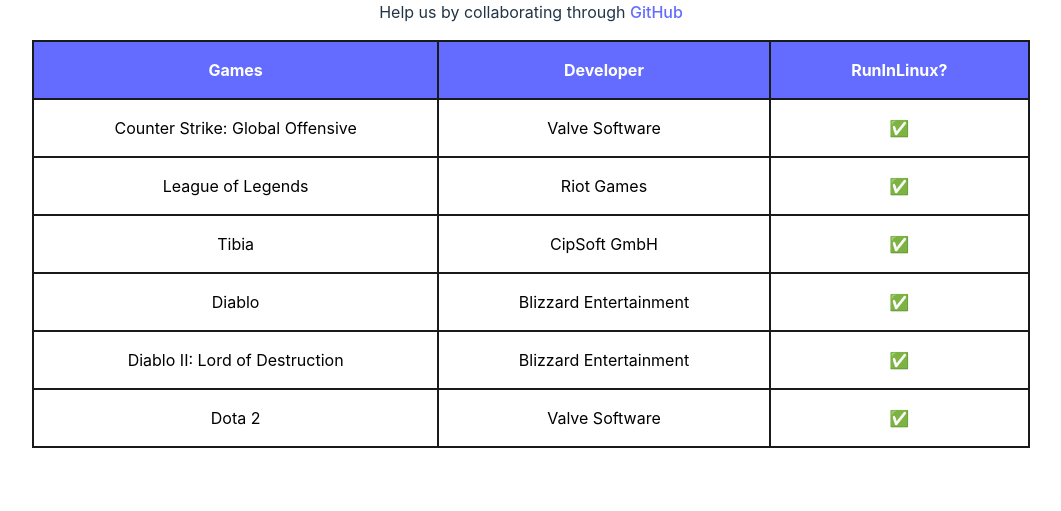
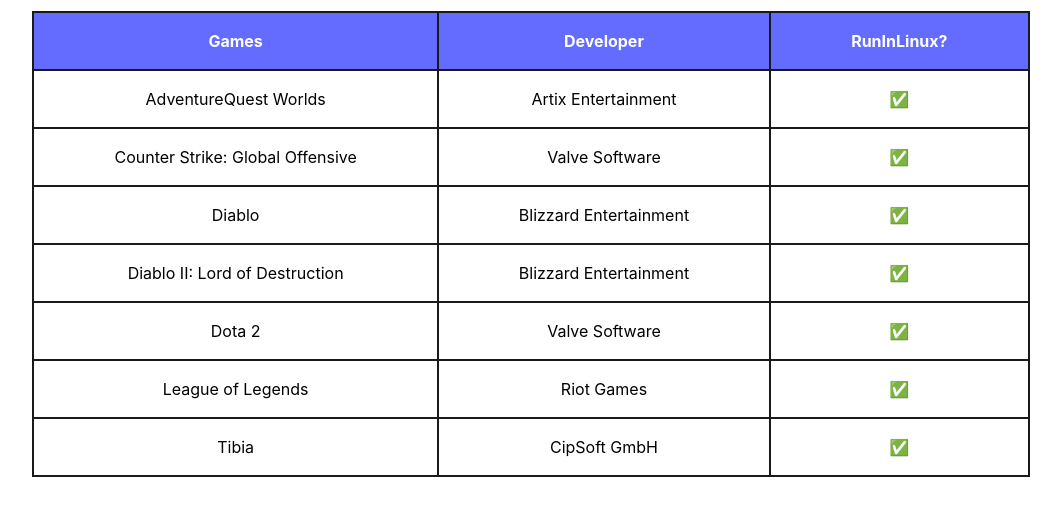
Before and after one commit to Yagasaki7K/website-runinlinux, a React (Vite) app: page / in a window 1280 px wide. Shown: the part 286-797 px from the top of the page, without its empty margins (109-1170 px from the left). Built offline with nearby package versions, Linux system fonts and the light colour scheme.

Commit message:
[RunInLinux] Added Game

```diff
--- a/src/App.tsx
+++ b/src/App.tsx
@@ -27,18 +27,13 @@
         </thead>
         <tbody>
           <tr>
-            <td>Counter Strike: Global Offensive</td>
-            <td>Valve Software</td>
+            <td>AdventureQuest Worlds</td>
+            <td>Artix Entertainment</td>
             <td>✅</td>
           </tr>
           <tr>
-            <td>League of Legends</td>
-            <td>Riot Games</td>
-            <td>✅</td>
-          </tr>
-          <tr>
-            <td>Tibia</td>
-            <td>CipSoft GmbH</td>
+            <td>Counter Strike: Global Offensive</td>
+            <td>Valve Software</td>
             <td>✅</td>
           </tr>
           <tr>
@@ -54,6 +49,16 @@
           <tr>
             <td>Dota 2</td>
             <td>Valve Software</td>
+            <td>✅</td>
+          </tr>
+          <tr>
+            <td>League of Legends</td>
+            <td>Riot Games</td>
+            <td>✅</td>
+          </tr>
+          <tr>
+            <td>Tibia</td>
+            <td>CipSoft GmbH</td>
             <td>✅</td>
           </tr>
 
```
